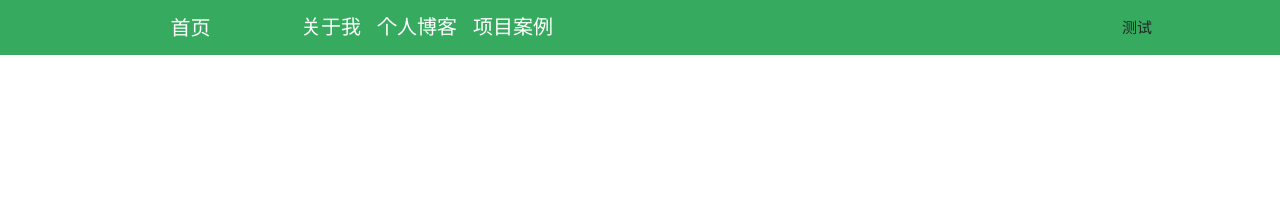
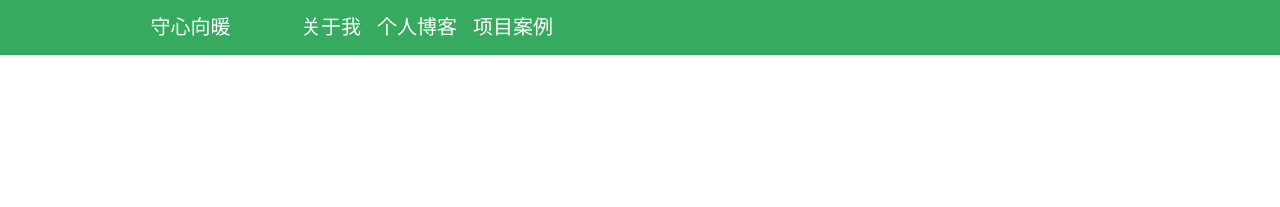
Before and after one commit to huaixuzhi/umiyo.github.io, a Jekyll site: the page built from aboutme.html, in a window 1280 px wide. Shown: the top 207 px of the page. Built offline with Jekyll 4.4.1, drawn with Linux system fonts in a browser that asks for light colours; a style sheet for code colours, icons or effects is not loaded.

Commit message:
update css

```diff
--- a/_config.yml
+++ b/_config.yml
@@ -3,7 +3,9 @@
 description: 恒心是成功最好的帮手，不要妄自菲薄，也不要觉得每天一点点的进步微不足道。
 permalink: /:year/:month/:day/:title/
 # baseurl: "/particle" # the subpath of your site, e.g. /blog
-url: "localhost:3000" # the base hostname & protocol for your site e.g. http://willianjusten.com.br
+# url: "localhost:3000" # the base hostname & protocol for your site e.g. http://willianjusten.com.br
+
+favicon: fav.ico
 
 # User settings
 username: umiyo
--- a/_includes/head.html
+++ b/_includes/head.html
@@ -7,7 +7,7 @@
   <meta name="description" content="{% if page.description %}{{ page.description | strip_html | strip_newlines | truncate: 160 }}{% else %}{{ site.description }}{% endif %}">
 
   <link rel="stylesheet" href="//cdnjs.cloudflare.com/ajax/libs/skeleton/2.0.4/skeleton.min.css">
-  <link rel="stylesheet" href="//at.alicdn.com/t/font_zufyi1c7yhhyqfr.css">
+  <link rel="stylesheet" href="//at.alicdn.com/t/font_3uw4q6a75uahsemi.css">
   <link rel="stylesheet" href="//cdn.rawgit.com/konpa/devicon/master/devicon.min.css">
   <link rel="stylesheet" href="{{ "/assets/css/main.css" | prepend: site.baseurl }}">
 </head>
--- a/_includes/nav.html
+++ b/_includes/nav.html
@@ -1,7 +1,7 @@
 <header>
     <div class="site-nav clearfix wrap">
         <div class="logo">
-            <a href="{{ site.baseurl }}/">首页</a>
+            <a href="{{ site.baseurl }}/">守心向暖</a>
         </div>
         <nav>
             <ul class="clearfix">
@@ -13,7 +13,7 @@
             </ul>
         </nav>
         <div class="quick-menu">
-            测试
+            <i class="iconfont icon-menu"></i>
         </div>
     </div>
 </header>
```
Also changed, not shown: assets/css/main.css (+1 -1 lines), src/styles/main.scss (+15 -1 lines), fav.ico (added).
